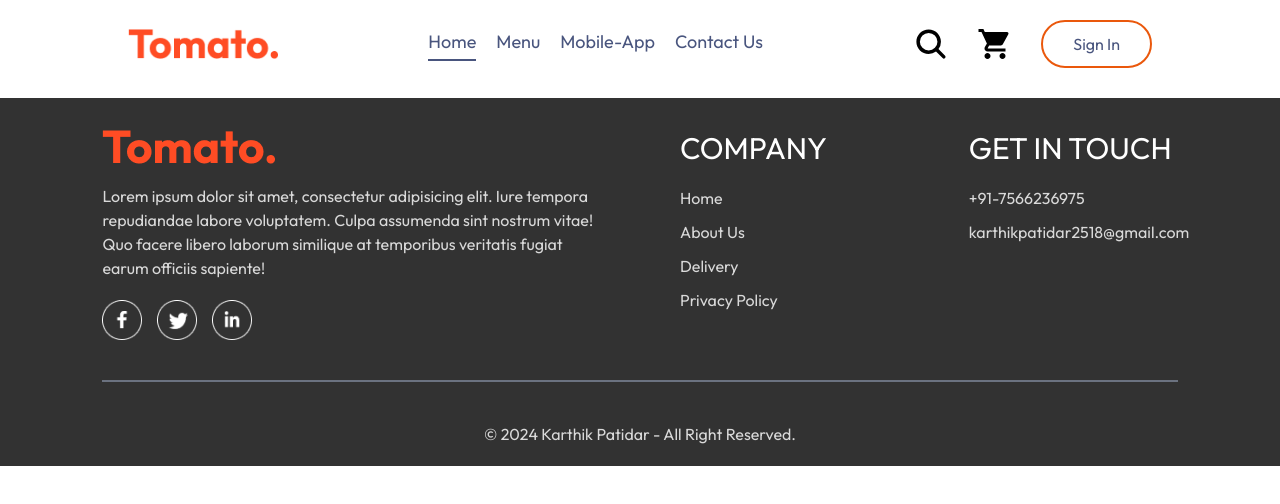
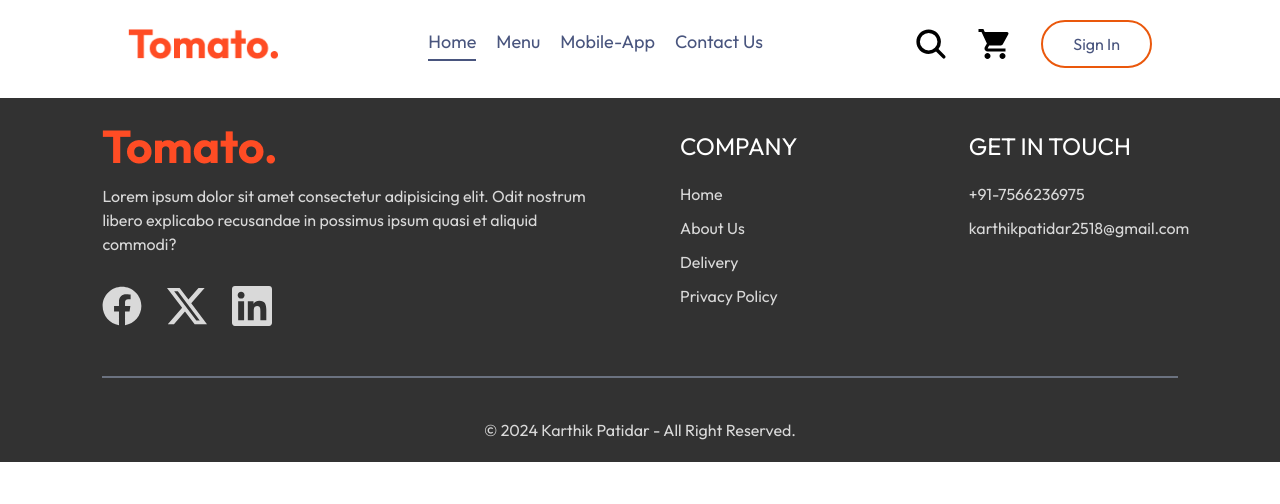
Before and after one commit to karthiksk2518/Food-Ordering, a React (Vite) app in the folder frontend/: page /order in a window 1280 px wide. Shown: the top 504 px of the page. Built offline with nearby package versions, Linux system fonts and the light colour scheme.

Commit message:
Footer Completed

```diff
--- a/frontend/src/components/Footer.jsx
+++ b/frontend/src/components/Footer.jsx
@@ -1,4 +1,7 @@
-import { assets } from "../assets/assets"
+import { assets } from "../assets/assets";
+import { FaFacebook } from "react-icons/fa";
+import { BsTwitterX } from "react-icons/bs";
+import { FaLinkedin } from "react-icons/fa";
 
 const Footer = () => {
     return (
@@ -6,15 +9,15 @@ const Footer = () => {
             <div className="w-full grid grid-cols-1 md:grid-cols-4 gap-10 md:gap-20">
                 <div className="col-span-2 flex flex-col items-start gap-5">
                     <img src={assets.logo} alt="" />
-                    <p>Lorem ipsum dolor sit amet, consectetur adipisicing elit. Iure tempora repudiandae labore voluptatem. Culpa assumenda sint nostrum vitae! Quo facere libero laborum similique at temporibus veritatis fugiat earum officiis sapiente!</p>
+                    <p>Lorem ipsum dolor sit amet consectetur adipisicing elit. Odit nostrum libero explicabo recusandae in possimus ipsum quasi et aliquid commodi?</p>
                     <div className="flex ">
-                        <img className="w-10 mr-[15px] cursor-pointer" src={assets.facebook_icon} alt="" />
-                        <img className="w-10 mr-[15px] cursor-pointer" src={assets.twitter_icon} alt="" />
-                        <img className="w-10 mr-[15px] cursor-pointer" src={assets.linkedin_icon} alt="" />
+                        <FaFacebook className="w-10 text-[60px] mr-[25px] cursor-pointer"/>
+                        <BsTwitterX className="w-10 text-[60px] mr-[25px] cursor-pointer"/>
+                        <FaLinkedin className="w-10 text-[60px] mr-[25px] cursor-pointer"/>
                     </div>
                 </div>
                 <div className="col-span-2 md:col-span-1 flex flex-col items-start gap-5">
-                    <h2 className="text-white text-3xl">COMPANY</h2>
+                    <h2 className="text-white text-2xl">COMPANY</h2>
                     <ul>
                         <li className="mb-2.5 cursor-pointer">Home</li>
                         <li className="mb-2.5 cursor-pointer">About Us</li>
@@ -23,7 +26,7 @@ const Footer = () => {
                     </ul>
                 </div>
                 <div className="col-span-2 md:col-span-1 flex flex-col items-start gap-5">
-                    <h2 className="text-white text-3xl">GET IN TOUCH</h2>
+                    <h2 className="text-white text-2xl">GET IN TOUCH</h2>
                     <ul>
                         <li className="mb-2.5 cursor-pointer">+91-7566236975</li>
                         <li className="mb-2.5 cursor-pointer">karthikpatidar2518@gmail.com</li>
```
